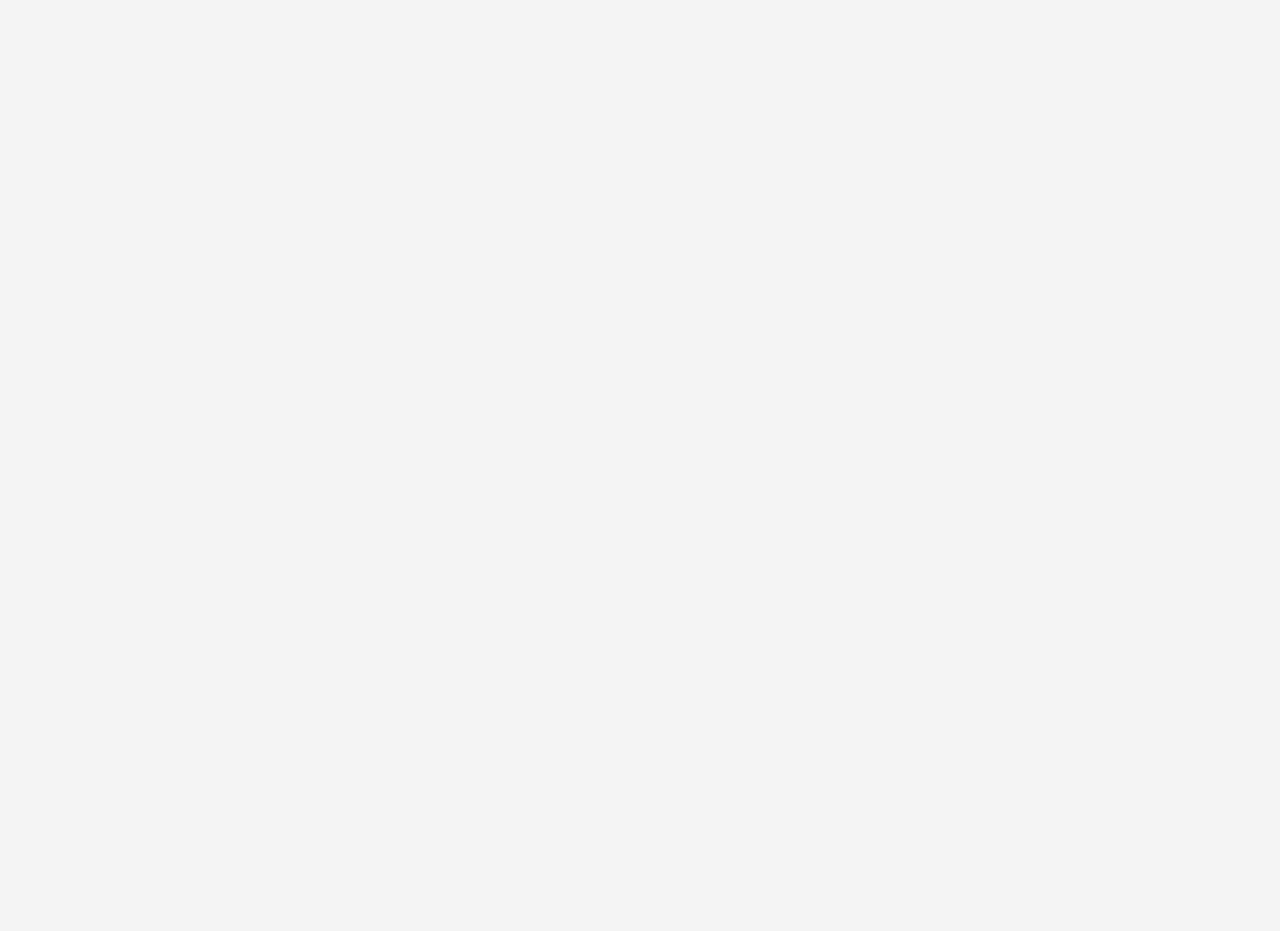
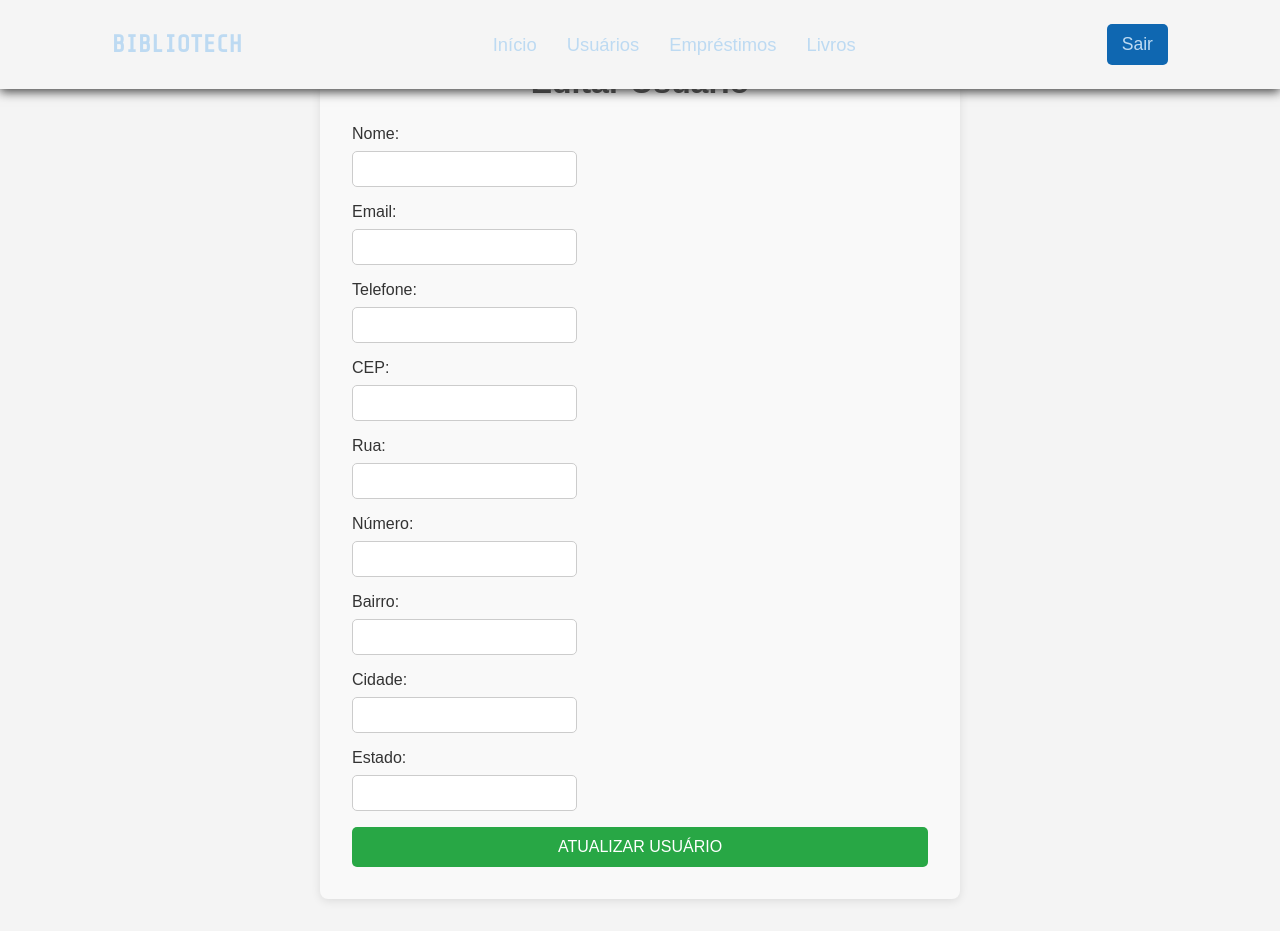
Before and after one commit to Gusta-H/dw3-Biblioteca-Magnar, a React (Vite) app: page /usuarios/editar/1 in a window 1280 px wide. Before the commit this address had no page. Before the commit the page ends 800 px from the top, so only its background shows below. Built offline with nearby package versions, Linux system fonts and the light colour scheme; the HTML template or start-up script is replaced by a standard one.

Commit message:
EditarUsuario estruturado

```diff
--- a/src/App.jsx
+++ b/src/App.jsx
@@ -10,6 +10,7 @@ import CadastrarEmprestimo from './pages/CadastrarEmprestimo/CadastrarEmprestimo
 import Usuarios from './pages/Usuarios/Usuarios';
 import Usuario from './pages/Usuario/Usuario';
 import CadastrarUsuario from './pages/CadastrarUsuario/CadastrarUsuario';
+import EditarUsuario from './pages/EditarUsuario/EditarUsuario';
 
 
 
@@ -28,6 +29,7 @@ function App() {
         <Route path="/usuarios" element={<Usuarios />} />
         <Route path="/usuarios/id" element={<Usuario />} />
         <Route path="/usuarios/criar" element={<CadastrarUsuario />} />
+        <Route path="/usuarios/editar/:id" element={<EditarUsuario />} />
       </Routes>
     </Router>
   );
--- /dev/null
+++ b/src/pages/EditarUsuario/EditarUsuario.css
@@ -0,0 +1,56 @@
+.editar-usuario {
+    width: 50%;
+    margin: 2rem auto;
+    padding: 2rem;
+    background-color: #f9f9f9;
+    border-radius: 8px;
+    box-shadow: 0 2px 10px rgba(0, 0, 0, 0.1);
+  }
+
+  h1 {
+    font-size: 2rem;
+    margin-bottom: 1.5rem;
+    text-align: center;
+  }
+
+  form {
+    display: flex;
+    flex-direction: column;
+  }
+
+  .campo {
+    margin-bottom: 1rem;
+  }
+
+  .campo label {
+    font-size: 1rem;
+    margin-bottom: 0.5rem;
+    display: block;
+  }
+
+  .campo input {
+    padding: 0.5rem;
+    font-size: 1rem;
+    border: 1px solid #ccc;
+    border-radius: 5px;
+  }
+
+  button {
+    padding: 0.5rem 1rem;
+    background-color: #007bff;
+    color: white;
+    border: none;
+    border-radius: 5px;
+    cursor: pointer;
+    font-size: 1rem;
+  }
+
+  button:hover {
+    background-color: #0056b3;
+  }
+
+  .erro {
+    color: red;
+    font-size: 0.9rem;
+    margin-top: 0.5rem;
+  }
--- /dev/null
+++ b/src/pages/EditarUsuario/EditarUsuario.jsx
@@ -0,0 +1,202 @@
+import React, { useState, useEffect } from 'react';
+import { useNavigate, useParams } from 'react-router-dom';
+import axios from 'axios';
+import './EditarUsuario.css';
+import Header from '../../components/Header/Header';
+import usuariosData from '../../assets/data/usuarios.json';
+
+function EditarUsuario() {
+  const [usuario, setUsuario] = useState({
+    nome: '',
+    email: '',
+    telefone: '',
+    endereco: {
+      rua: '',
+      numero: '',
+      bairro: '',
+      cidade: '',
+      estado: '',
+      cep: ''
+    }
+  });
+  const [emailExists, setEmailExists] = useState(false);
+  const { id } = useParams(); // Pegando o ID do usuário pela URL
+  const navigate = useNavigate();
+
+  useEffect(() => {
+    // Procurando o usuário no JSON importado
+    const usuarioEncontrado = usuariosData.find(u => u._id.$oid === id);
+    if (usuarioEncontrado) {
+      setUsuario(usuarioEncontrado);
+    } else {
+      console.error('Usuário não encontrado');
+    }
+  }, [id]);
+
+  const handleInputChange = (e) => {
+    const { name, value } = e.target;
+    if (name.startsWith('endereco.')) {
+      const [field, key] = name.split('.');
+      setUsuario((prevState) => ({
+        ...prevState,
+        [field]: {
+          ...prevState[field],
+          [key]: value,
+        }
+      }));
+    } else {
+      setUsuario((prevState) => ({
+        ...prevState,
+        [name]: value,
+      }));
+    }
+  };
+
+  const checkEmailExists = async (email) => {
+    try {
+      // Código comentado para requisição ao backend:
+      /*
+      const response = await axios.get(`/api/usuarios/getByEmail?email=${email}`);
+      setEmailExists(response.data.exists);
+      */
+
+      // Simulando a verificação de email
+      if (email === "joao.silva@email.com") {
+        setEmailExists(true);
+      } else {
+        setEmailExists(false);
+      }
+    } catch (error) {
+      console.error('Erro ao verificar email:', error);
+    }
+  };
+
+  const handleSubmit = async (e) => {
+    e.preventDefault();
+
+    if (emailExists) {
+      alert('Este email já está em uso.');
+      return;
+    }
+
+    try {
+      // Código comentado para requisição ao backend:
+      /*
+      await axios.put(`/api/usuarios/${id}`, usuario);
+      */
+
+      alert('Usuário atualizado com sucesso!');
+      navigate('/usuarios'); // Redireciona para a lista de usuários
+    } catch (error) {
+      console.error('Erro ao atualizar usuário:', error);
+    }
+  };
+
+  return (
+    <div className="editar-usuario">
+      <Header />
+      <h1>Editar Usuário</h1>
+      <form onSubmit={handleSubmit}>
+        <div className="campo">
+          <label htmlFor="nome">Nome:</label>
+          <input
+            type="text"
+            id="nome"
+            name="nome"
+            value={usuario.nome}
+            onChange={handleInputChange}
+            required
+          />
+        </div>
+        <div className="campo">
+          <label htmlFor="email">Email:</label>
+          <input
+            type="email"
+            id="email"
+            name="email"
+            value={usuario.email}
+            onChange={(e) => {
+              handleInputChange(e);
+              checkEmailExists(e.target.value);
+            }}
+            required
+          />
+          {emailExists && <span className="erro">Este email já está em uso.</span>}
+        </div>
+        <div className="campo">
+          <label htmlFor="telefone">Telefone:</label>
+          <input
+            type="text"
+            id="telefone"
+            name="telefone"
+            value={usuario.telefone}
+            onChange={handleInputChange}
+          />
+        </div>
+        <div className="campo">
+          <label htmlFor="cep">CEP:</label>
+          <input
+            type="text"
+            id="cep"
+            name="endereco.cep"
+            value={usuario.endereco.cep}
+            onChange={handleInputChange}
+          />
+        </div>
+        <div className="campo">
+          <label htmlFor="rua">Rua:</label>
+          <input
+            type="text"
+            id="rua"
+            name="endereco.rua"
+            value={usuario.endereco.rua}
+            onChange={handleInputChange}
+          />
+        </div>
+        <div className="campo">
+          <label htmlFor="numero">Número:</label>
+          <input
+            type="text"
+            id="numero"
+            name="endereco.numero"
+            value={usuario.endereco.numero}
+            onChange={handleInputChange}
+          />
+        </div>
+        <div className="campo">
+          <label htmlFor="bairro">Bairro:</label>
+          <input
+            type="text"
+            id="bairro"
+            name="endereco.bairro"
+            value={usuario.endereco.bairro}
+            onChange={handleInputChange}
+          />
+        </div>
+        <div className="campo">
+          <label htmlFor="cidade">Cidade:</label>
+          <input
+            type="text"
+            id="cidade"
+            name="endereco.cidade"
+            value={usuario.endereco.cidade}
+            onChange={handleInputChange}
+          />
+        </div>
+        <div className="campo">
+          <label htmlFor="estado">Estado:</label>
+          <input
+            type="text"
+            id="estado"
+            name="endereco.estado"
+            value={usuario.endereco.estado}
+            onChange={handleInputChange}
+          />
+        </div>
+        <button type="submit">Atualizar Usuário</button>
+      </form>
+    </div>
+  );
+}
+
+export default EditarUsuario;
--- a/src/pages/Usuarios/Usuarios.jsx
+++ b/src/pages/Usuarios/Usuarios.jsx
@@ -66,7 +66,7 @@ function Usuarios() {
           value={busca}
           onChange={handleBuscar}
         />
-        <button onClick={() => navigate('/usuarios/adicionar')}>Adicionar Usuário</button>
+        <button onClick={() => navigate('/usuarios/criar')}>Adicionar Usuário</button>
       </div>
 
       <table>
```
